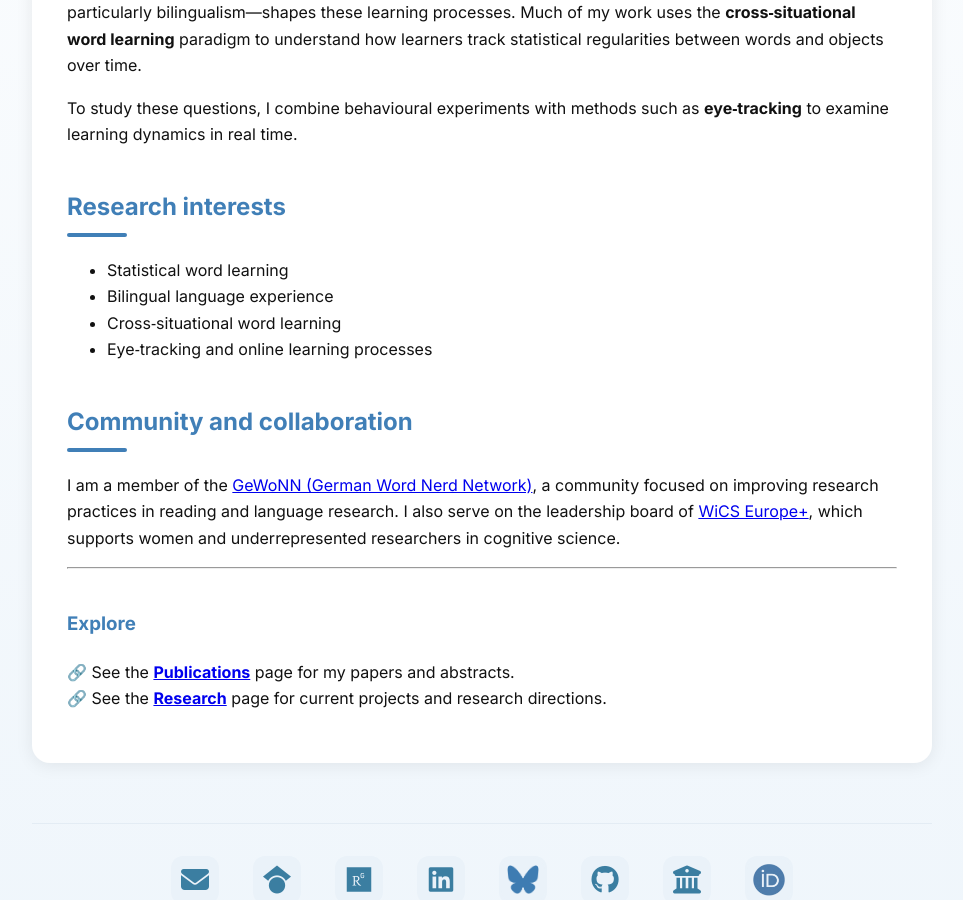
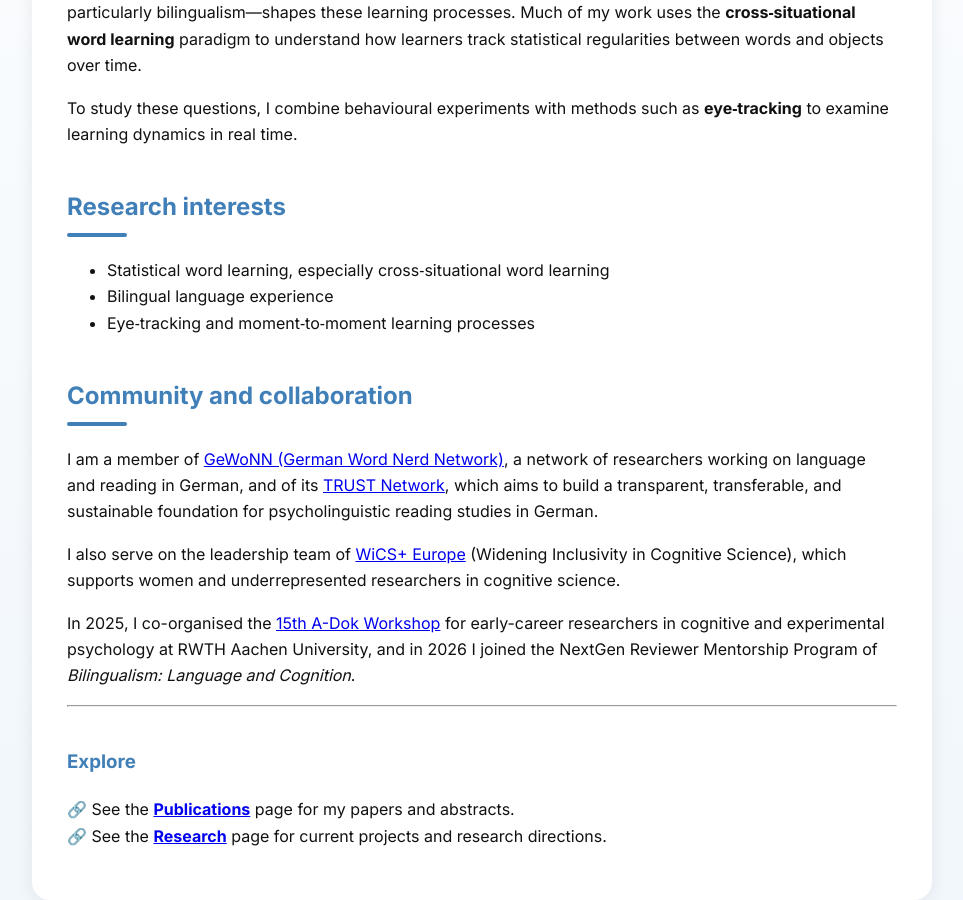
Before and after one commit to matildellen/matildellen.github.io, a Jekyll site: the page built from index.md, in a window 1280 px wide and 900 px high, scrolled down 658 px. Shown: the whole window, without its empty margins (158-1121 px from the left). Built offline with Jekyll 4.4.1, drawn with Linux system fonts in a browser that asks for light colours.

Commit message:
Revise research interests and community collaboration info
Updated research interests and community involvement sections with new details and links.

```diff
--- a/index.md
+++ b/index.md
@@ -31,20 +31,29 @@ To study these questions, I combine behavioural experiments with methods such as
 
 ## Research interests
 
-- Statistical word learning
+- Statistical word learning, especially cross‑situational word learning
 - Bilingual language experience
-- Cross‑situational word learning
-- Eye‑tracking and online learning processes
+- Eye‑tracking and moment‑to‑moment learning processes
 
 ## Community and collaboration
 
 <p>
-I am a member of the
-<a href="https://sites.google.com/view/gewonn/home" target="_blank">GeWoNN (German Word Nerd Network)</a>,
-a community focused on improving research practices in reading and language research.
-I also serve on the leadership board of
-<a href="https://www.womenincogsci.org/wics-europe" target="_blank">WiCS Europe+</a>,
-which supports women and underrepresented researchers in cognitive science.
+I am a member of
+<a href="https://gewonn.github.io/" target="_blank">GeWoNN (German Word Nerd Network)</a>,
+a network of researchers working on language and reading in German, and of its
+<a href="https://gewonn.github.io/trust/" target="_blank">TRUST Network</a>,
+which aims to build a transparent, transferable, and sustainable foundation for psycholinguistic reading studies in German.
+</p>
+<p>
+I also serve on the leadership team of
+<a href="https://wicseurope.github.io/WiCSeurope/" target="_blank">WiCS+ Europe</a>
+(Widening Inclusivity in Cognitive Science), which supports women and underrepresented researchers in cognitive science.
+</p>
+<p>
+In 2025, I co-organised the
+<a href="https://www.dgps.de/fachgruppen/allgemeine-psychologie/news-details/bericht-zur-15-a-dok-tagung-an-der-rwth-aachen/" target="_blank">15th A-Dok Workshop</a>
+for early-career researchers in cognitive and experimental psychology at RWTH Aachen University, and in 2026 I joined the
+NextGen Reviewer Mentorship Program of <em>Bilingualism: Language and Cognition</em>.
 </p>
 
 ---
```
